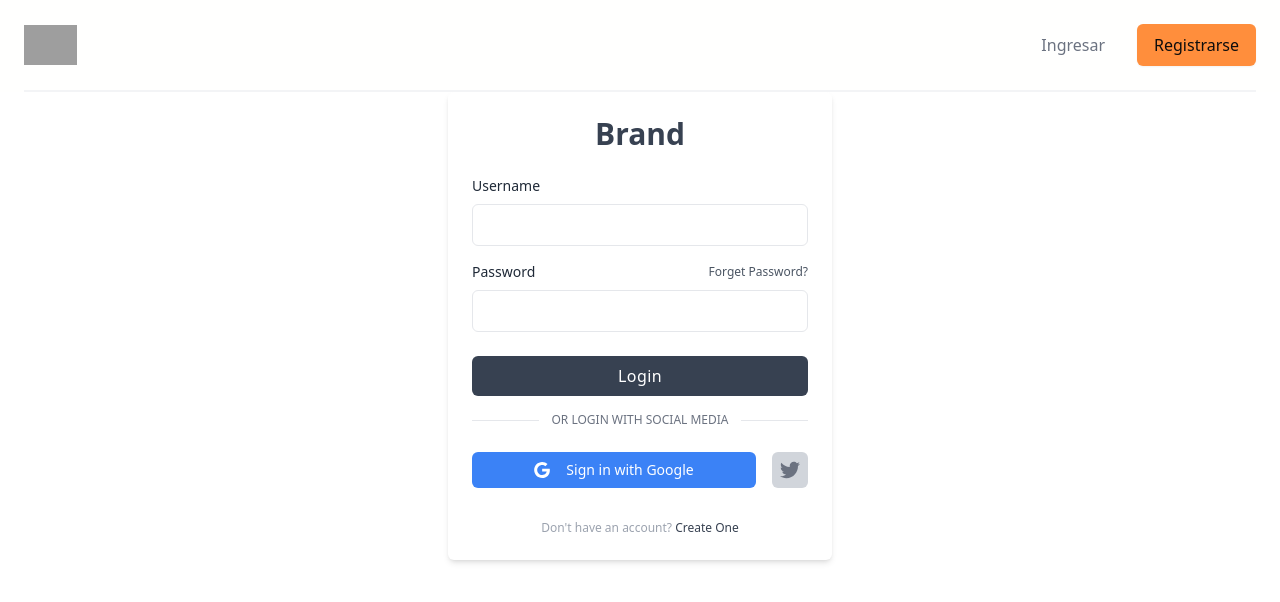
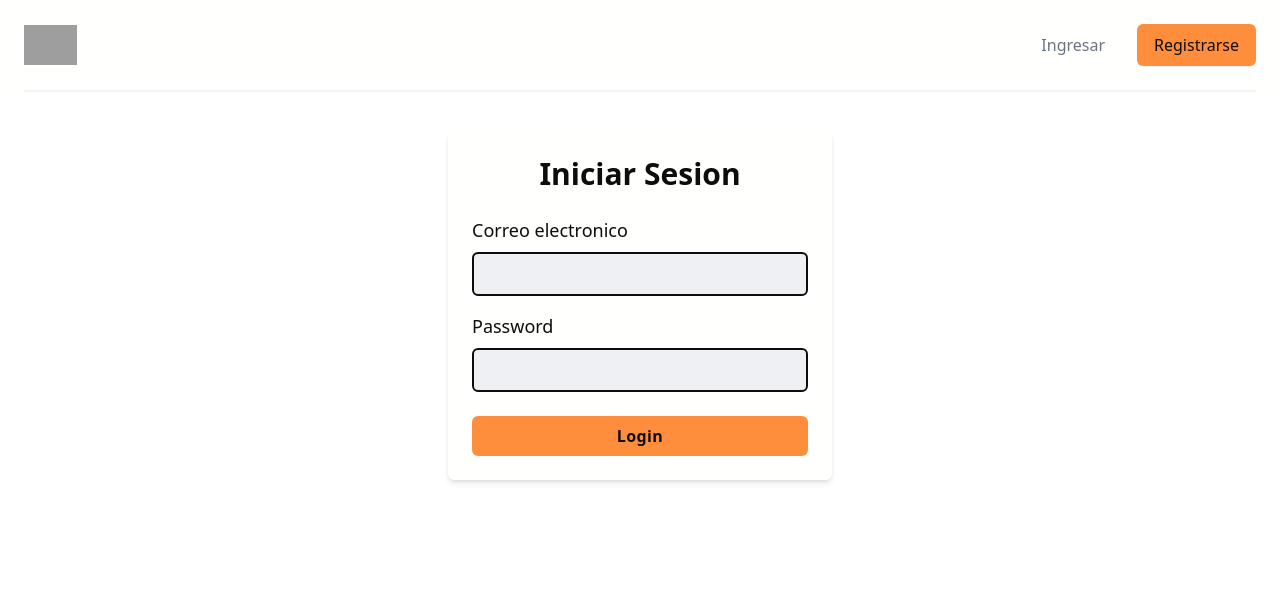
Before and after one commit to DiegoRodriguez-sc/todo_app-frontend, a React (Create React App) app: page /login in a window 1280 px wide. Shown: the top 602 px of the page. Built offline with nearby package versions, Linux system fonts and the light colour scheme; grey boxes are pictures that could not be loaded.

Commit message:
login added

```diff
--- a/package.json
+++ b/package.json
@@ -7,11 +7,13 @@
     "@testing-library/jest-dom": "^5.16.2",
     "@testing-library/react": "^12.1.3",
     "@testing-library/user-event": "^13.5.0",
+    "formik": "^2.2.9",
     "react": "^17.0.2",
     "react-dom": "^17.0.2",
     "react-router-dom": "^6.2.1",
     "react-scripts": "5.0.0",
-    "web-vitals": "^2.1.4"
+    "web-vitals": "^2.1.4",
+    "yup": "^0.32.11"
   },
   "scripts": {
     "start": "react-scripts start",
--- a/src/components/auth/LoginScreen.js
+++ b/src/components/auth/LoginScreen.js
@@ -1,100 +1,86 @@
 import React from "react";
+import { Formik } from "formik";
+import * as Yup from "yup";
+
+const LoginSchema = Yup.object().shape({
+  email: Yup.string().email("Formato invalido").required("Requerido"),
+  password: Yup.string()
+    .min(5, "Minimo 6 caracteres!")
+    .max(50, "Muy largo!")
+    .required("Requerido"),
+});
 
 const LoginScreen = () => {
   return (
-    <div className="w-full max-w-sm p-6 m-auto bg-white rounded-md shadow-md dark:bg-gray-800">
-      <h1 className="text-3xl font-semibold text-center text-gray-700 dark:text-white">
-        Brand
-      </h1>
-
-      <form className="mt-6">
+    <div className="w-full mt-10 max-w-sm p-6 m-auto text-[#0d0d0d] bg-[#fffffe] rounded-md shadow-md">
+      <h1 className="text-3xl font-semibold text-center">Iniciar Sesion</h1>
+      <Formik
+        initialValues={{ email: "", password: "" }}
+        validationSchema={LoginSchema}
+        onSubmit={(values) => {
+          console.log(values);
+        }}
+      >
+        {({
+          values,
+          errors,
+          touched,
+          handleChange,
+          handleBlur,
+          handleSubmit,
+          isSubmitting,
+          /* and other goodies */
+        }) => (
+          <form className="mt-6" onSubmit={handleSubmit}>
             <div>
-          <label
-            for="username"
-            className="block text-sm text-gray-800 dark:text-gray-200"
-          >
-            Username
+              <label htmlFor="username" className="block text-lg text-[#0d0d0d] ">
+                Correo electronico
               </label>
               <input
-            type="text"
-            className="block w-full px-4 py-2 mt-2 text-gray-700 bg-white border rounded-md dark:bg-gray-800 dark:text-gray-300 dark:border-gray-600 focus:border-blue-400 dark:focus:border-blue-300 focus:ring-blue-300 focus:outline-none focus:ring focus:ring-opacity-40"
+                type="email"
+                name="email"
+                autoComplete="off"
+                onChange={handleChange}
+                onBlur={handleBlur}
+                value={values.email}
+                className="block w-full px-4 py-2 mt-2 text-[#0d0d0d] bg-[#eff0f3] border-2 border-[#0d0d0d]  rounded-md focus:ring-opacity-40"
               />
+              <span className="text-red-600 md:text-sm">
+                {errors.email && touched.email && errors.email}
+              </span>
             </div>
 
             <div className="mt-4">
               <div className="flex items-center justify-between">
-            <label
-              for="password"
-              className="block text-sm text-gray-800 dark:text-gray-200"
-            >
+                <label  htmlFor="password" className="block text-lg text-[#0d0d0d]">
                   Password
                 </label>
-            <a
-              href="s"
-              className="text-xs text-gray-600 dark:text-gray-400 hover:underline"
-            >
-              Forget Password?
-            </a>
               </div>
 
               <input
                 type="password"
-            className="block w-full px-4 py-2 mt-2 text-gray-700 bg-white border rounded-md dark:bg-gray-800 dark:text-gray-300 dark:border-gray-600 focus:border-blue-400 dark:focus:border-blue-300 focus:ring-blue-300 focus:outline-none focus:ring focus:ring-opacity-40"
+                name="password"
+                onChange={handleChange}
+                onBlur={handleBlur}
+                value={values.password}
+                className="block w-full px-4 py-2 mt-2 text-[#0d0d0d] bg-[#eff0f3] border-2 border-[#0d0d0d] rounded-md focus:ring-opacity-40"
               />
+              <span className="text-red-600 md:text-sm">
+                {errors.password && touched.password && errors.password}
+              </span>
             </div>
 
             <div className="mt-6">
-          <button className="w-full px-4 py-2 tracking-wide text-white transition-colors duration-200 transform bg-gray-700 rounded-md hover:bg-gray-600 focus:outline-none focus:bg-gray-600">
+              <button
+                type="submit"
+                className="w-full px-4 py-2 tracking-wide text-[#0d0d0d] font-bold transition-colors duration-200 transform bg-[#ff8e3c] rounded-md hover:bg-[#ff700a] focus:outline-none focus:bg-[#ff700a]"
+              >
                 Login
               </button>
             </div>
           </form>
-
-      <div className="flex items-center justify-between mt-4">
-        <span className="w-1/5 border-b dark:border-gray-600 lg:w-1/5"></span>
-
-        <a
-          href="s"
-          className="text-xs text-center text-gray-500 uppercase dark:text-gray-400 hover:underline"
-        >
-          or login with Social Media
-        </a>
-
-        <span className="w-1/5 border-b dark:border-gray-400 lg:w-1/5"></span>
-      </div>
-
-      <div className="flex items-center mt-6 -mx-2">
-        <button
-          type="button"
-          className="flex items-center justify-center w-full px-6 py-2 mx-2 text-sm font-medium text-white transition-colors duration-200 transform bg-blue-500 rounded-md hover:bg-blue-400 focus:bg-blue-400 focus:outline-none"
-        >
-          <svg className="w-4 h-4 mx-2 fill-current" viewBox="0 0 24 24">
-            <path d="M12.24 10.285V14.4h6.806c-.275 1.765-2.056 5.174-6.806 5.174-4.095 0-7.439-3.389-7.439-7.574s3.345-7.574 7.439-7.574c2.33 0 3.891.989 4.785 1.849l3.254-3.138C18.189 1.186 15.479 0 12.24 0c-6.635 0-12 5.365-12 12s5.365 12 12 12c6.926 0 11.52-4.869 11.52-11.726 0-.788-.085-1.39-.189-1.989H12.24z"></path>
-          </svg>
-
-          <span className="hidden mx-2 sm:inline">Sign in with Google</span>
-        </button>
-
-        <a
-          href="s"
-          className="p-2 mx-2 text-sm font-medium text-gray-500 transition-colors duration-200 transform bg-gray-300 rounded-md hover:bg-gray-200"
-        >
-          <svg className="w-5 h-5 fill-current" viewBox="0 0 24 24">
-            <path d="M23.954 4.569c-.885.389-1.83.654-2.825.775 1.014-.611 1.794-1.574 2.163-2.723-.951.555-2.005.959-3.127 1.184-.896-.959-2.173-1.559-3.591-1.559-2.717 0-4.92 2.203-4.92 4.917 0 .39.045.765.127 1.124C7.691 8.094 4.066 6.13 1.64 3.161c-.427.722-.666 1.561-.666 2.475 0 1.71.87 3.213 2.188 4.096-.807-.026-1.566-.248-2.228-.616v.061c0 2.385 1.693 4.374 3.946 4.827-.413.111-.849.171-1.296.171-.314 0-.615-.03-.916-.086.631 1.953 2.445 3.377 4.604 3.417-1.68 1.319-3.809 2.105-6.102 2.105-.39 0-.779-.023-1.17-.067 2.189 1.394 4.768 2.209 7.557 2.209 9.054 0 13.999-7.496 13.999-13.986 0-.209 0-.42-.015-.63.961-.689 1.8-1.56 2.46-2.548l-.047-.02z"></path>
-          </svg>
-        </a>
-      </div>
-
-      <p className="mt-8 text-xs font-light text-center text-gray-400">
-        {" "}
-        Don't have an account?{" "}
-        <a
-          href="f"
-          className="font-medium text-gray-700 dark:text-gray-200 hover:underline"
-        >
-          Create One
-        </a>
-      </p>
+        )}
+      </Formik>
     </div>
   );
 };
```
Also changed, not shown: 1 other file (tests, documents, lock files or other folders). Lines whose indentation alone changed are shown as unchanged.
